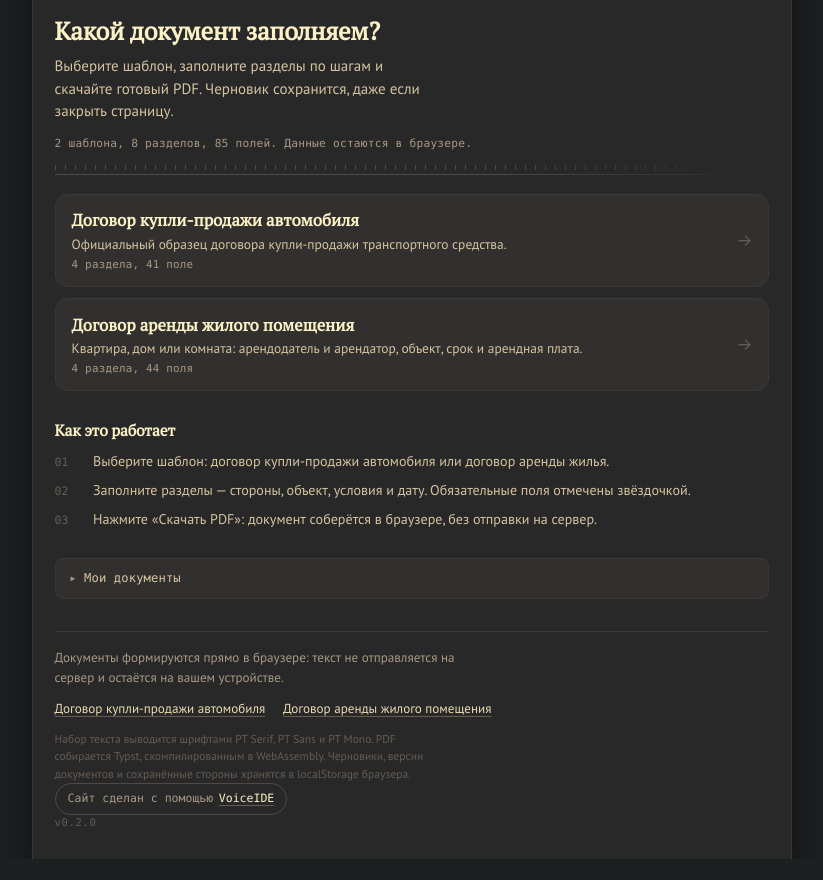
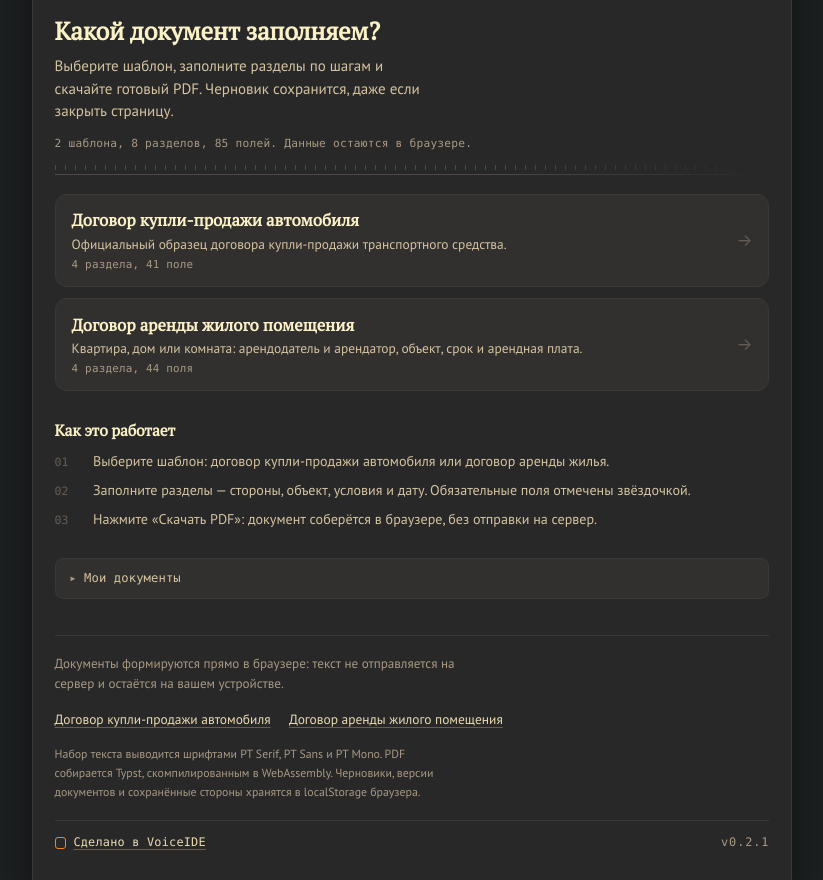
Before and after one commit to wilful/This-docs, a website built with Vite: page index.html in a window 1280 px wide. Shown: the part 78-958 px from the top of the page, without its empty margins (228-1051 px from the left). Before the commit the page ends 937 px from the top, so only its background shows below. Built offline with nearby package versions, Linux system fonts and the light colour scheme; a web font is replaced by a local one; what @myriaddreamin/typst.ts would draw is missing.

Commit message:
Посмотри по двалу сайта, там как-то сделано все некрасиво, распредели там и ссылку для войс д и версию. В общем, сделай

```diff
--- a/index.html
+++ b/index.html
@@ -222,26 +222,28 @@
         </details>
 
         <footer class="site-foot">
-          <p>
+          <p class="foot-note">
             Документы формируются прямо в браузере: текст не отправляется на сервер и остаётся на
             вашем устройстве.
           </p>
+
           <nav class="foot-links" aria-label="Шаблоны документов">
             <a href="#" data-tpl="car-contract">Договор купли-продажи автомобиля</a>
             <a href="#" data-tpl="rent-contract">Договор аренды жилого помещения</a>
           </nav>
+
           <p class="fine">
             Набор текста выводится шрифтами PT Serif, PT Sans и PT Mono. PDF собирается Typst,
             скомпилированным в WebAssembly. Черновики, версии документов и сохранённые стороны
             хранятся в localStorage браузера.
           </p>
-          <p class="made-with">
-            Сайт сделан с помощью
-            <a href="https://voiceide.ru" rel="noopener">VoiceIDE</a>
-          </p>
-          <p class="app-version" title="Версия приложения">
-            <span id="app-version">0.2.0</span>
-          </p>
+
+          <div class="foot-stamp">
+            <a class="made-with" href="https://voiceide.ru" rel="noopener">Сделано в VoiceIDE</a>
+            <span class="app-version" title="Версия приложения">
+              <span id="app-version">0.2.1</span>
+            </span>
+          </div>
         </footer>
       </section>
 
--- a/package.json
+++ b/package.json
@@ -1,7 +1,7 @@
 {
   "name": "typst-docs",
   "private": true,
-  "version": "0.2.0",
+  "version": "0.2.1",
   "type": "module",
   "description": "Static site: fill document templates and export PDF via Typst compiled to WASM in the browser.",
   "scripts": {
--- a/src/main.js
+++ b/src/main.js
@@ -24,7 +24,7 @@ const PARTY_PREFIX = "docbuilder:parties:";
 
 // Version of the app, shown quietly in the footer. Bump it together with
 // `version` in package.json on every commit (see AGENTS.md → Versioning).
-const APP_VERSION = "0.2.0";
+const APP_VERSION = "0.2.1";
 
 const els = {
   tpl: document.getElementById("template"),
--- a/src/style.css
+++ b/src/style.css
@@ -463,26 +463,28 @@ h3 {
   flex: 1;
 }
 
-/* ---------------- footer ---------------- */
+/* ---------------- footer — выходные данные ---------------- */
 
 .site-foot {
-  margin: 2rem 0 0;
-  padding-top: 1rem;
+  margin: 2.25rem 0 0;
+  padding-top: 1.1rem;
   border-top: 1px solid var(--bg2);
   color: var(--muted);
   font-size: 0.82rem;
 }
 
-.site-foot p {
+.foot-note {
   margin: 0;
-  max-width: 62ch;
+  max-width: 56ch;
+  line-height: 1.55;
 }
 
 .foot-links {
   display: flex;
   flex-wrap: wrap;
-  gap: 0.4rem 1.1rem;
-  margin: 0.7rem 0;
+  gap: 0.35rem 1.15rem;
+  margin: 0.9rem 0 0;
+  font-size: 0.84rem;
 }
 
 .foot-links a {
@@ -497,43 +499,55 @@ h3 {
 }
 
 .fine {
-  color: var(--bg4);
-  font-size: 0.72rem;
-  line-height: 1.55;
+  margin: 1rem 0 0;
+  max-width: 62ch;
+  color: var(--muted);
+  font-size: 0.74rem;
+  line-height: 1.6;
 }
 
-/* Плашка «сделано с помощью VoiceIDE». */
+/* Строка выходных данных: имя инструмента у одного края, издание у другого. */
+.foot-stamp {
+  display: flex;
+  flex-wrap: wrap;
+  align-items: center;
+  justify-content: space-between;
+  gap: 0.5rem 1rem;
+  margin: 1.15rem 0 0;
+  padding-top: 0.8rem;
+  border-top: 1px solid var(--bg2);
+  font-family: var(--font-mono);
+  font-size: 0.74rem;
+  letter-spacing: 0.02em;
+}
+
 .made-with {
   display: inline-flex;
-  align-items: baseline;
-  gap: 0.35rem;
-  margin: 0.9rem 0 0;
-  padding: 0.4rem 0.75rem;
-  border: 1px solid var(--bg3);
-  border-radius: 999px;
-  color: var(--muted);
-  font-family: var(--font-mono);
-  font-size: 0.72rem;
-}
-
-.made-with a {
-  color: var(--fg0);
+  align-items: center;
+  gap: 0.45rem;
+  color: var(--fg1);
   text-decoration-color: var(--bg4);
   text-underline-offset: 3px;
 }
 
-.made-with a:hover {
+/* Клеймо автора: та же оранжевая плашка, что и в шапке, только в миниатюре. */
+.made-with::before {
+  content: "";
+  width: 0.6rem;
+  height: 0.6rem;
+  border: 1.5px solid var(--orange);
+  border-radius: 3px;
+}
+
+.made-with:hover {
   color: var(--orange);
   text-decoration-color: var(--orange);
 }
 
-/* Barely-there version stamp so releases are traceable in the wild. */
+/* Издание: тихая отметка, по которой можно узнать версию сборки. */
 .app-version {
-  margin: 0.7rem 0 0;
-  color: var(--bg4);
-  font-family: var(--font-mono);
-  font-size: 0.66rem;
-  letter-spacing: 0.06em;
+  color: var(--muted);
+  letter-spacing: 0.08em;
 }
 
 .app-version span::before {
```
Also changed, not shown: 1 other file.
